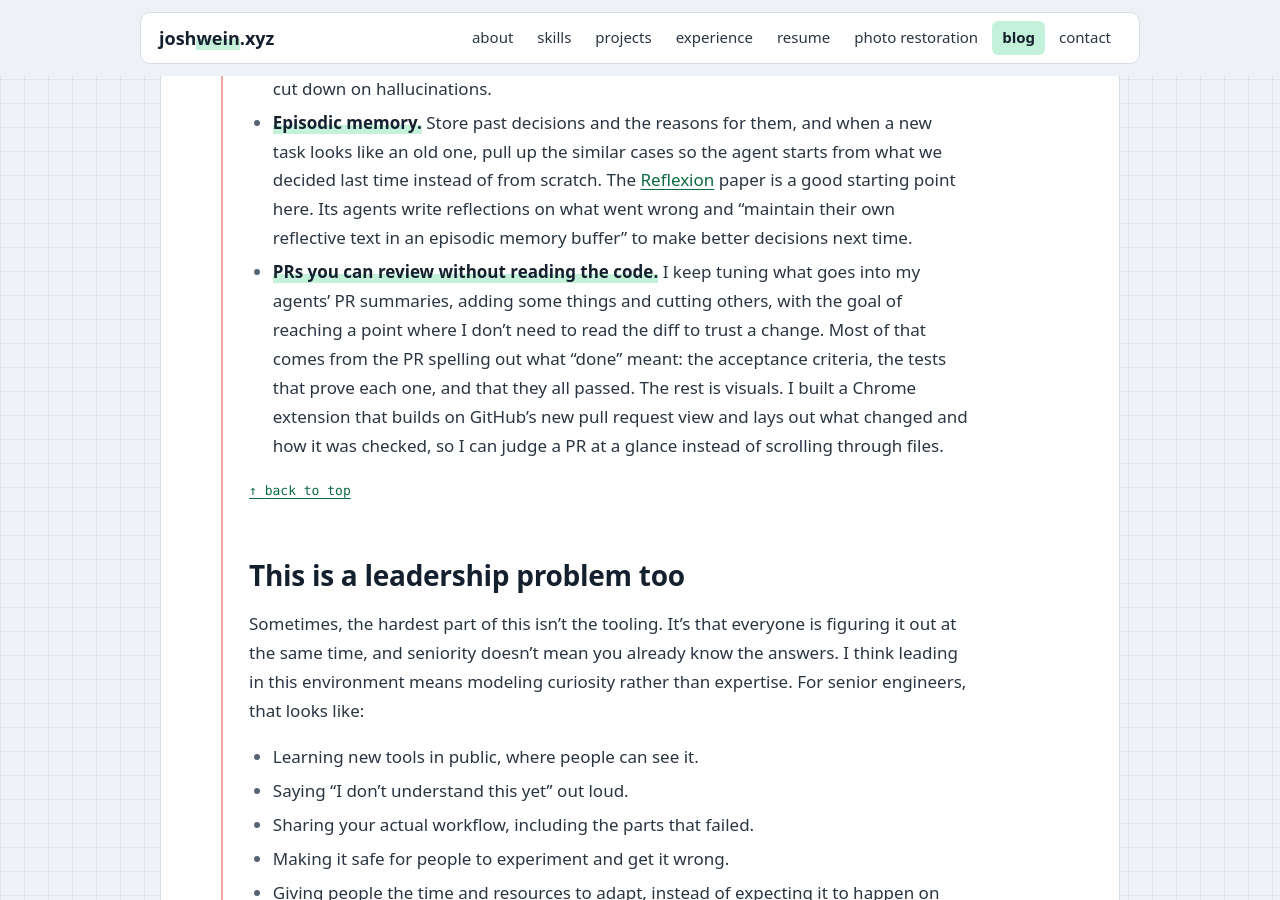
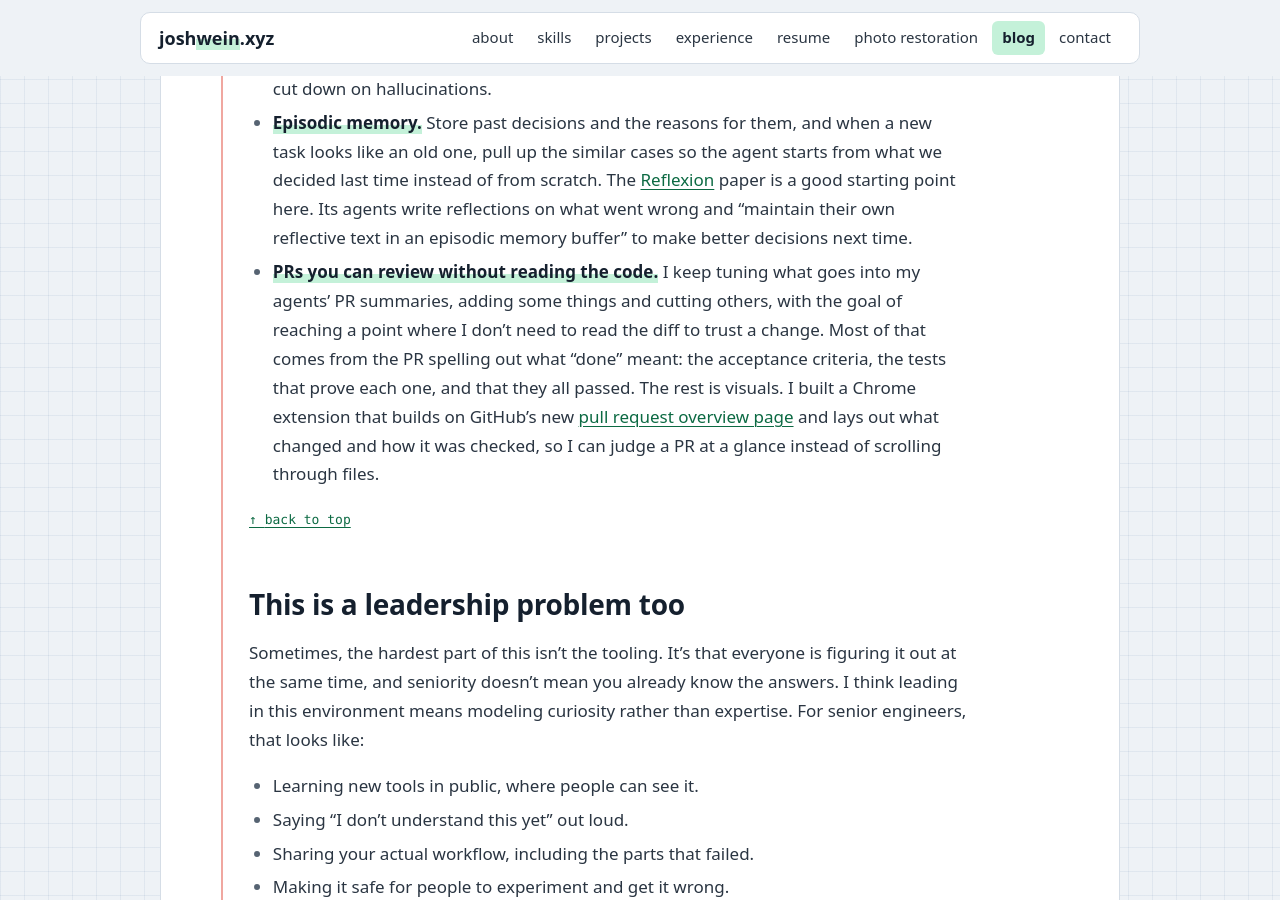
Before and after one commit to JoshWein/blog, a Jekyll site: the page built from _posts/2026-11-21-multi-agent-workflows.md, in a window 1280 px wide and 900 px high, scrolled down 11681 px. Built offline with Jekyll 4.4.1, drawn with Linux system fonts in a browser that asks for light colours; some web fonts are replaced; comment, search, counter and statistics services are not loaded; some of the changed text lies outside the part shown.

Commit message:
Link GitHub's PR overview page
Co-Authored-By: Claude Opus 5.5 <noreply@anthropic.com>
Claude-Session: https://claude.ai/code/session_01HtAirmGQyAcmjJao62wzYe

```diff
--- a/_posts/2026-11-21-multi-agent-workflows.md
+++ b/_posts/2026-11-21-multi-agent-workflows.md
@@ -381,7 +381,7 @@ A few ideas I keep coming back to:
 
 * **A disagreement detector.** Run the same task through several models and flag the places where they meaningfully disagree. The places where models agree are probably fine. The places where they disagree are exactly where a human should look. It's the cross-model review idea turned into something automatic. There's research pointing the same way: in [multiagent debate](https://arxiv.org/abs/2305.14325), several model instances propose answers and argue over them for a few rounds, which improved reasoning and factual accuracy and cut down on hallucinations.
 * **Episodic memory.** Store past decisions and the reasons for them, and when a new task looks like an old one, pull up the similar cases so the agent starts from what we decided last time instead of from scratch. The [Reflexion](https://arxiv.org/abs/2303.11366) paper is a good starting point here. Its agents write reflections on what went wrong and "maintain their own reflective text in an episodic memory buffer" to make better decisions next time.
-* **PRs you can review without reading the code.** I keep tuning what goes into my agents' PR summaries, adding some things and cutting others, with the goal of reaching a point where I don't need to read the diff to trust a change. Most of that comes from the PR spelling out what "done" meant: the acceptance criteria, the tests that prove each one, and that they all passed. The rest is visuals. I built a Chrome extension that builds on GitHub's new pull request view and lays out what changed and how it was checked, so I can judge a PR at a glance instead of scrolling through files.
+* **PRs you can review without reading the code.** I keep tuning what goes into my agents' PR summaries, adding some things and cutting others, with the goal of reaching a point where I don't need to read the diff to trust a change. Most of that comes from the PR spelling out what "done" meant: the acceptance criteria, the tests that prove each one, and that they all passed. The rest is visuals. I built a Chrome extension that builds on GitHub's new [pull request overview page](https://github.blog/changelog/2026-11-05-new-pull-request-overview-page-in-public-preview/) and lays out what changed and how it was checked, so I can judge a PR at a glance instead of scrolling through files.
 
 [back to top](#top)
 {: .back-top}
@@ -441,4 +441,5 @@ Anthropic's advice in [Building effective agents](https://www.anthropic.com/rese
 * Du et al., ["Improving Factuality and Reasoning in Language Models through Multiagent Debate"](https://arxiv.org/abs/2305.14325) (2023)
 * Shinn et al., ["Reflexion: Language Agents with Verbal Reinforcement Learning"](https://arxiv.org/abs/2303.11366) (2023)
 * [Automatically merging a pull request](https://docs.github.com/en/pull-requests/how-tos/merge-and-close-pull-requests/automatically-merging-a-pull-request), GitHub Docs
+* [New pull request overview page in public preview](https://github.blog/changelog/2026-11-05-new-pull-request-overview-page-in-public-preview/), GitHub Changelog
 * [About protected branches](https://docs.github.com/en/repositories/configuring-branches-and-merges-in-your-repository/managing-protected-branches/about-protected-branches), GitHub Docs
```
